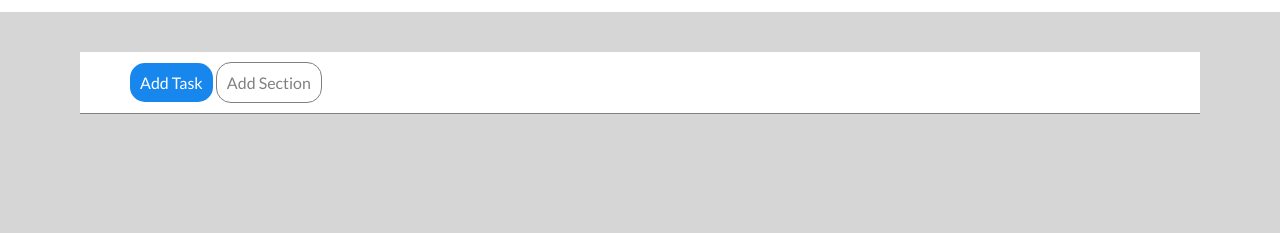
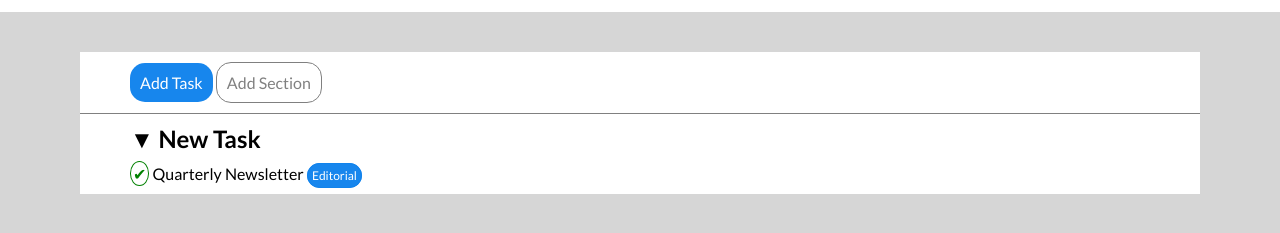
Before and after one commit to enricoricciardella/html-css-toboolist, a plain HTML site: page index.html in a window 1280 px wide. Shown: the part 69-302 px from the top of the page. Drawn offline with Linux system fonts and the light colour scheme.

Commit message:
feat:Inizio parte centrale

```diff
--- a/css/style.css
+++ b/css/style.css
@@ -49,3 +49,26 @@ img{
     padding: 10px;
     color: grey;
 }
+
+.macro-section{
+    padding: 10px 50px;
+}
+.check-green{
+    color: green;
+    border: 1px solid green;
+    border-radius: 50%;
+    padding: 2px;
+
+}
+
+h2{
+    margin-bottom: 10px;
+}
+.blue-button2{
+    font-size: 12px;
+    border: 1px solid #1183edf8 ;
+    padding: 4px;
+    border-radius: 15px;
+    background-color: #1183edf8;
+    color: white;
+}
--- a/index.html
+++ b/index.html
@@ -24,15 +24,31 @@
     <main>
         <div class="macro-container">
             <div class="container">
-                <div class="top-section">
-                    <p class="blue-button">Add Task</p>
-                    <p class="white-button">Add Section</p>
+                <section>
+                    <div class="top-section">
+                        <p class="blue-button">Add Task</p>
+                        <p class="white-button">Add Section</p>
 
-                </div>
+                    </div>
+                </section>
+                <!-- INIZIO LISTE ANNIDATE -->
+                <section>
+                    <div class="macro-section">
+                        <h2>&#9660 New Task</h2>
+                        <p><span class="check-green">✔</span> Quarterly Newsletter <span class="blue-button2">Editorial</span></p>
+
+
+                    </div>
 
 
 
 
+
+
+
+
+
+                </section>
 
             </div>
 
@@ -40,7 +56,6 @@
 
 
         </div>
-
     </main>
     <!-- fine main -->
 
```
